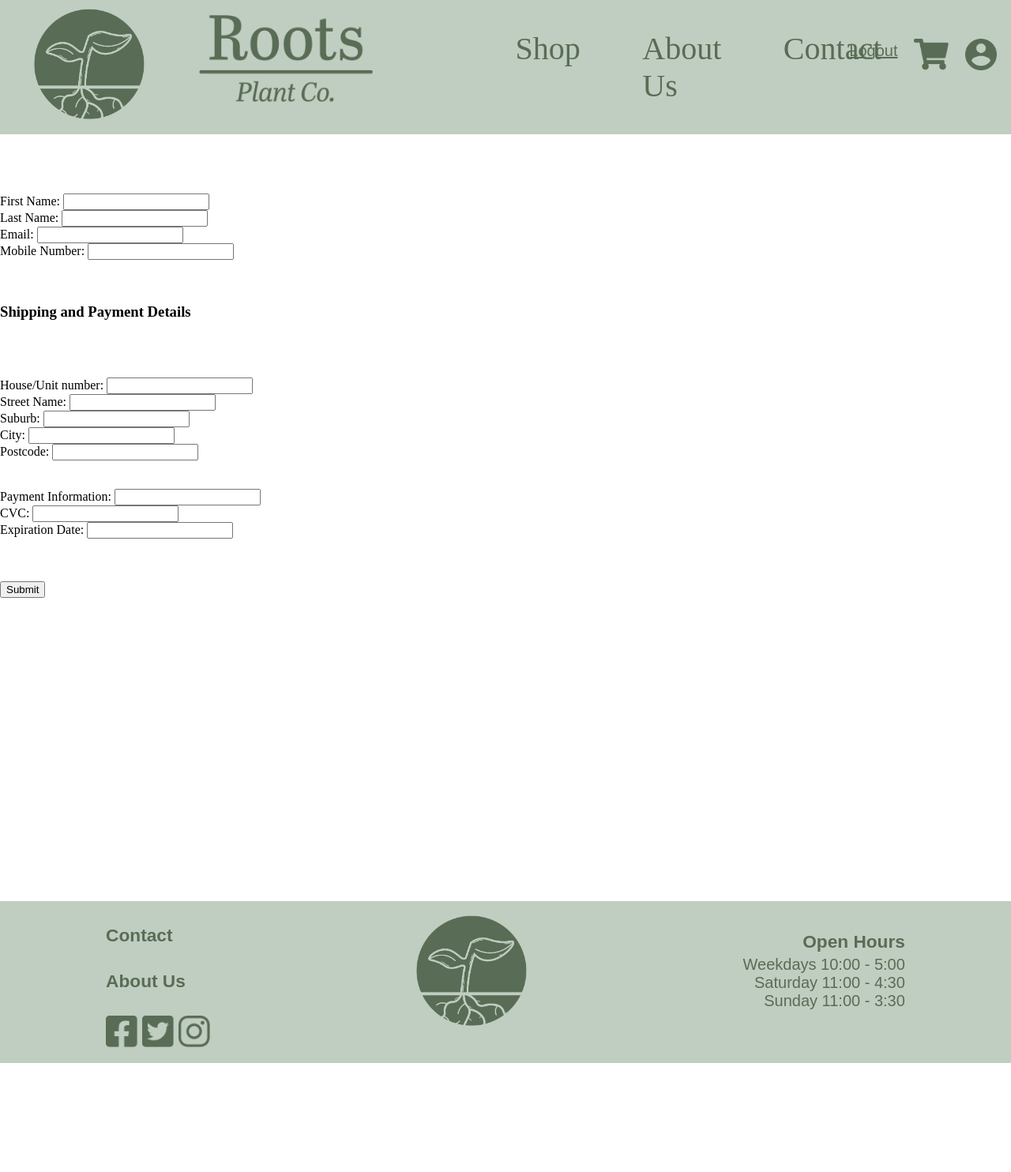
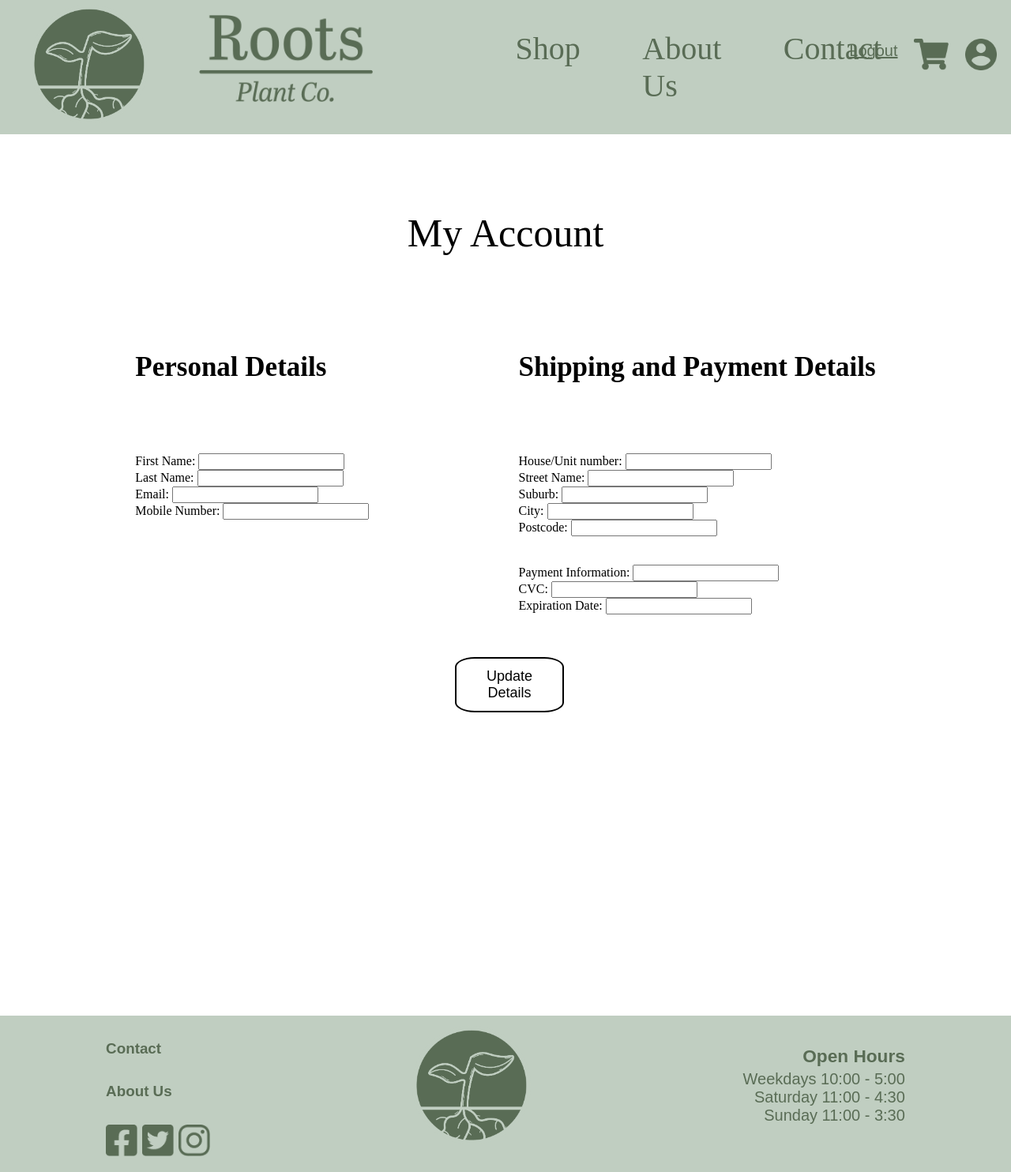
Before and after one commit to jesssssssssssss/plantpractise, a Flask app: page /editAccountDetails in a window 1280 px wide. Shown: the whole page at 79% size. Before the commit the page ends 1346 px from the top, so only its background shows below. Run offline with Flask 3, Linux system fonts and the light colour scheme; a user stored in the database is signed in; some libraries are stand-ins or nearby versions; some web fonts are replaced.

Commit message:
small changes

```diff
--- a/1Plant Website/Plant Website/Website/static/css/accountDetails.css
+++ b/1Plant Website/Plant Website/Website/static/css/accountDetails.css
@@ -31,9 +31,8 @@
 
 .editButton{
 
-
-    margin-left: 700px;
-    margin-right: 700px;
+    margin-left:45%;
+    margin-right:45%;
     border: 2px solid black;
     background-color: white;
     border-radius: 18%;
@@ -42,4 +41,5 @@
     padding-left: 38px;
     padding-right: 38px;
     font-size: large;
+
 }
--- a/1Plant Website/Plant Website/Website/templates/accountDetails.html
+++ b/1Plant Website/Plant Website/Website/templates/accountDetails.html
@@ -17,7 +17,7 @@
             </ul>
         {% endif %}
     {% endwith %}
-    <br><br>
+    <br><br><br><br><br><br><br><br><br><br>
         <h3 class="myAccountHeading" align="center">My Account</h3><br><br>
 
         <div class="detailsFlex">
@@ -62,9 +62,7 @@
                 {% endif %}
             </div>
         </div>
-        <button type="button" class="editButton" id="editAccountDetails"><a href="/editAccountDetails">Edit</a></button>
-
-
+        <button type="button" align="center" class="editButton" id="editAccountDetails"><a href="/editAccountDetails">Edit</a></button>
 
     </body>
 </html>
--- a/1Plant Website/Plant Website/Website/templates/editAccountDetails.html
+++ b/1Plant Website/Plant Website/Website/templates/editAccountDetails.html
@@ -1,10 +1,20 @@
 {% extends "navBase.html" %}
 {% block title %} Account Details {% endblock %}
 {% block content %}
+
+<head>
+    <meta charset="utf-8"/>
+        <meta name ="viewport" content="width-device-width, initial-scale=1"/>
+        <link rel="stylesheet" href="{{ url_for('static', filename='css/accountDetails.css') }}">
+</head>
+<body>
     <form method="POST" action="{{ url_for('views.editAccountDetails') }}">
-    <br><br>
-    <h3  align="center">My Account</h3><br><br>
-    <h3 align="left">Personal Details</h3><br><br><br>
+        <br><br><br><br><br><br><br><br><br><br><br><br>
+        <h3  align="center" class="myAccountHeading">My Account</h3><br><br>
+
+        <div class="detailsFlex">
+            <div class="personalDetailsFlex">
+        <h3 align="left" class="detailsHeading">Personal Details</h3><br><br><br>
 
         {% with messages = get_flashed_messages(with_categories=true) %}
             {% if messages %}
@@ -29,8 +39,9 @@
             <label for="mobileNo">Mobile Number:</label>
             <input type="text" id="mobileNo" name="mobileNo" value="{{ user.AccountDetails.mobileNo }}"/><br>
             <br><br>
-
-    <h3>Shipping and Payment Details</h3><br><br><br>
+        </div>
+        <div class="shippingPaymentFlex">
+        <h3 class="detailsHeading">Shipping and Payment Details</h3><br><br><br>
 
             <label for="addressHouseNo">House/Unit number:</label>
             <input type="text" id="addressHouseNo" name="addressHouseNo" value="{{ user.AccountDetails.addressHouseNo }}"/><br>
@@ -55,9 +66,12 @@
 
             <label for="paymentCardExp">Expiration Date:</label>
             <input type="text" id="paymentCardExp" name="paymentCardExp" value="{{ user.AccountDetails.paymentCardExp }}"><br><br><br>
-
+        </div>
+    </div>
 
         <br>
-    <button type="submit" class="btn btn-primary">Submit</button>
+        <button type="submit" align="center" class="editButton">Update Details</button>
+
     </form>
+</body>
 {% endblock %}
--- a/1Plant Website/Plant Website/Website/templates/navBase.html
+++ b/1Plant Website/Plant Website/Website/templates/navBase.html
@@ -59,29 +59,20 @@
                 </div>
                 {% endif %}
 
-
             </div>
-
         </nav>
-
-
-
-
-
 
         <div class="container">
             {% block content %}
             {% endblock %}
         </div>
 
-
-
         <footer class="footer">
             <div class="footerMain">
 
                 <div class="column1">
-                    <a class="column1Text" href="/shop"><h4>Contact</h4></a>
-                    <a class="column1Text" href="/shop"><h4>About Us</h4></a>
+                    <a class="column1Text" href="/shop"><h5>Contact</h5></a>
+                    <a class="column1Text" href="/shop"><h5>About Us</h5></a>
 
 
                     <ul class="socialMedias">
@@ -103,7 +94,6 @@
                 <a class="footerLogo" href="/"> <!--linking to the home page-->
                     <img height="150px" src="{{ url_for('static', filename='iconLogo.png') }}">
                 </a>
-
 
                 <div class="openHours">
                     <h5 class="openHoursTitle">Open Hours</h5>
```
Also changed, not shown: 1Plant Website/Plant Website/Website/static/css/loginSignup.css (line endings or trailing spaces). Lines whose indentation alone changed are shown as unchanged.
